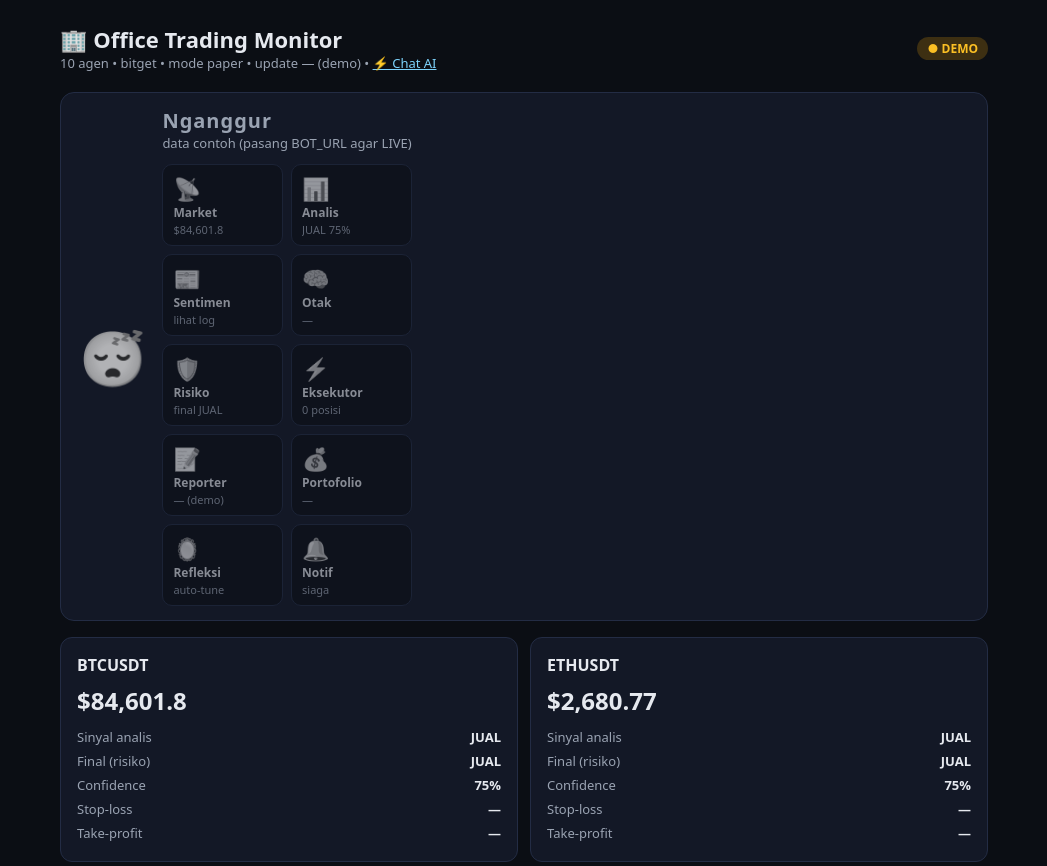
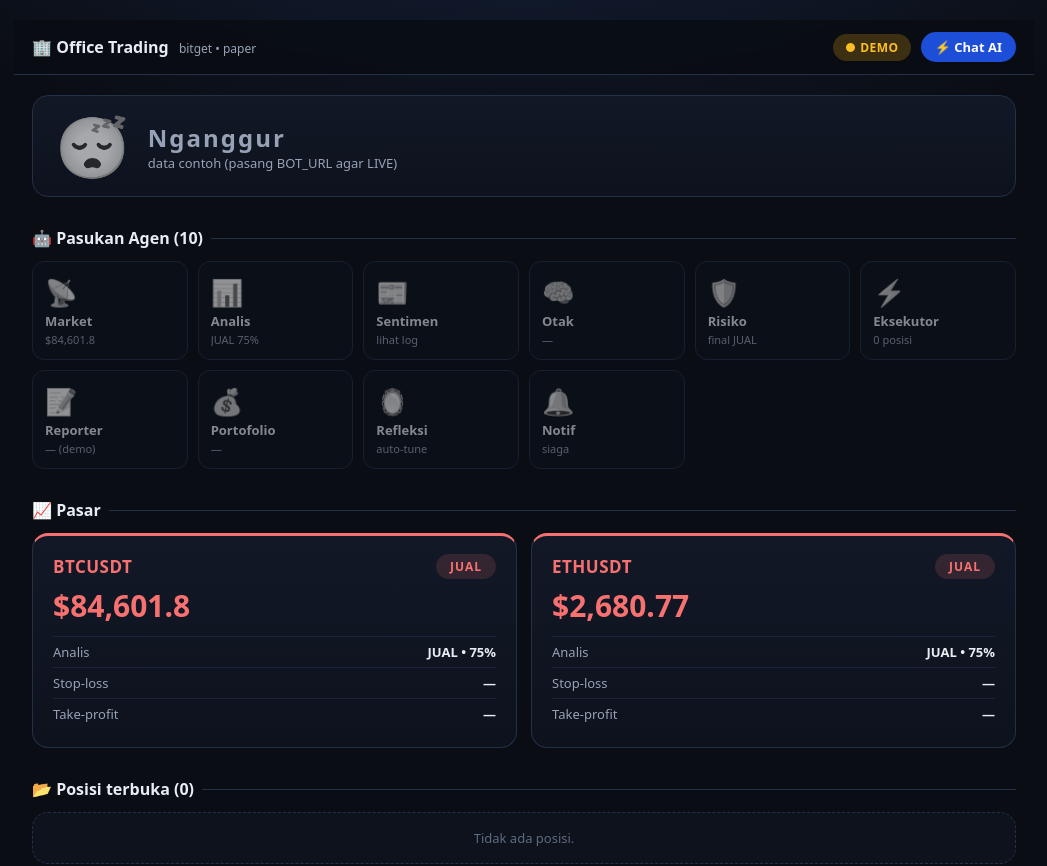
Before and after one commit to aris2151/office-monitor, a Next.js app: page / in a window 1280 px wide. Shown: the top 866 px of the page, without its empty margins (116-1163 px from the left). Built offline with nearby package versions, Linux system fonts and the light colour scheme.

Commit message:
rombak layout dashboard: nav, hero, kartu pasar, tabel

```diff
--- a/app/globals.css
+++ b/app/globals.css
@@ -1,50 +1,78 @@
+:root {
+  --bg: #0a0d13; --panel: #121826; --panel2: #0d121d; --garis: #223048;
+  --teks: #e8ecf3; --redup: #98a2b6; --redup2: #5f6b82;
+  --hijau: #4ade80; --merah: #f87171; --kuning: #fbbf24; --biru: #7dd3fc;
+  --r: 16px;
+}
 * { box-sizing: border-box; margin: 0; padding: 0; }
-body { font-family: system-ui, -apple-system, "Segoe UI", sans-serif; background: #0b0e14; color: #e6e9ef; min-height: 100vh; }
-.wrap { max-width: 960px; margin: 0 auto; padding: 24px 16px 64px; }
-header { display: flex; justify-content: space-between; align-items: center; flex-wrap: wrap; gap: 8px; margin-bottom: 20px; }
-h1 { font-size: 22px; }
-.sub { color: #9aa3b2; font-size: 13px; }
-.badge { display: inline-block; padding: 3px 10px; border-radius: 999px; font-size: 12px; font-weight: 700; }
-.live { background: #123d2b; color: #4ade80; }
-.demo { background: #3d2f12; color: #fbbf24; }
-.grid { display: grid; grid-template-columns: repeat(auto-fit, minmax(260px, 1fr)); gap: 12px; margin: 16px 0; }
-.card { background: #131826; border: 1px solid #232c44; border-radius: 12px; padding: 16px; }
-.card h2 { font-size: 16px; margin-bottom: 8px; }
-.harga { font-size: 24px; font-weight: 800; margin: 4px 0 8px; }
-.row { display: flex; justify-content: space-between; font-size: 13px; color: #9aa3b2; padding: 3px 0; }
-.row b { color: #e6e9ef; }
-.beli { color: #4ade80; } .jual { color: #f87171; } .tahan { color: #fbbf24; }
-table { width: 100%; border-collapse: collapse; font-size: 13px; margin-top: 8px; }
-th, td { text-align: left; padding: 8px; border-bottom: 1px solid #232c44; }
-th { color: #9aa3b2; font-weight: 600; }
-h3 { margin: 24px 0 4px; font-size: 15px; }
-.panduan { background: #131826; border: 1px dashed #3b4763; border-radius: 12px; padding: 16px; margin-top: 20px; font-size: 13px; line-height: 1.7; }
-code { background: #0b0e14; border: 1px solid #232c44; border-radius: 6px; padding: 1px 6px; font-size: 12px; }
-.err { color: #f87171; font-size: 13px; margin-top: 12px; }
-small { color: #9aa3b2; }
-a { color: #7dd3fc; }
-/* --- Maskot status bertugas/nganggur --- */
-.status { display: flex; gap: 16px; align-items: center; border-radius: 14px; padding: 14px 18px; margin: 16px 0; border: 1px solid #232c44; background: #131826; }
-.status .char { font-size: 54px; line-height: 1; }
-.status.tugas { border-color: #1d5c3a; background: #0e2018; }
-.status.tugas .char { animation: kerja 1.6s ease-in-out infinite; }
-@keyframes kerja { 0%,100% { transform: translateY(0) rotate(-4deg); } 50% { transform: translateY(-8px) rotate(4deg); } }
-.status.nganggur .char { filter: grayscale(1); opacity: 0.8; }
-.status .stitle { font-size: 20px; font-weight: 800; letter-spacing: 1px; }
-.status.tugas .stitle { color: #4ade80; }
-.status.nganggur .stitle { color: #9aa3b2; }
-.agenbar { display: flex; flex-wrap: wrap; gap: 4px 10px; margin-top: 8px; font-size: 11px; color: #5b6577; }
-.agenbar .on { color: #4ade80; }
+body { font-family: system-ui, -apple-system, "Segoe UI", sans-serif; background: radial-gradient(1200px 500px at 50% -10%, #14203a 0%, var(--bg) 60%); color: var(--teks); min-height: 100vh; }
+.wrap { max-width: 1020px; margin: 0 auto; padding: 20px 18px 72px; }
+.sub { color: var(--redup); font-size: 13px; }
+/* navigasi atas */
+.topnav { position: sticky; top: 0; z-index: 10; display: flex; justify-content: space-between; align-items: center; gap: 12px; padding: 12px 18px; margin: 0 -18px 20px; background: rgba(10, 13, 19, 0.88); backdrop-filter: blur(10px); border-bottom: 1px solid var(--garis); }
+.brand { font-size: 16px; }
+.brand span { color: var(--redup); font-size: 12px; margin-left: 6px; }
+.navkanan { display: flex; align-items: center; gap: 10px; flex-wrap: wrap; }
+.chip { background: var(--panel); border: 1px solid var(--garis); border-radius: 999px; padding: 5px 12px; font-size: 12px; }
+.chatlink { font-size: 13px; text-decoration: none; background: #1d4ed8; color: #fff; padding: 6px 14px; border-radius: 999px; font-weight: 700; }
+.badge { display: inline-block; padding: 5px 12px; border-radius: 999px; font-size: 12px; font-weight: 800; letter-spacing: 0.5px; }
+.live { background: #123d2b; color: var(--hijau); box-shadow: 0 0 12px rgba(74, 222, 128, 0.25); }
+.demo { background: #3d2f12; color: var(--kuning); }
+/* kartu status */
+.status { display: flex; gap: 18px; align-items: center; border-radius: var(--r); padding: 20px 22px; margin-bottom: 6px; border: 1px solid var(--garis); background: linear-gradient(180deg, var(--panel), var(--panel2)); }
+.status .char { font-size: 60px; line-height: 1; flex-shrink: 0; }
+.status.tugas { border-color: #1d5c3a; }
+.status.tugas .char { animation: kerja 1.8s ease-in-out infinite; filter: drop-shadow(0 0 14px rgba(74, 222, 128, 0.45)); }
+@keyframes kerja { 0%,100% { transform: translateY(0) rotate(-5deg); } 50% { transform: translateY(-9px) rotate(5deg); } }
+.status.nganggur .char { filter: grayscale(1); opacity: 0.75; }
+.status .stitle { font-size: 24px; font-weight: 800; letter-spacing: 2px; }
+.status.tugas .stitle { color: var(--hijau); }
+.status.nganggur .stitle { color: var(--redup); }
+/* seksi */
+h3 { margin: 30px 0 12px; font-size: 16px; display: flex; align-items: center; gap: 8px; }
+h3::after { content: ""; flex: 1; height: 1px; background: var(--garis); }
+/* kartu pasar */
+.grid { display: grid; grid-template-columns: repeat(auto-fit, minmax(300px, 1fr)); gap: 14px; }
+.card { background: linear-gradient(180deg, var(--panel), var(--panel2)); border: 1px solid var(--garis); border-radius: var(--r); padding: 18px 20px; }
+.card.pasar { border-top: 3px solid var(--redup2); }
+.card.pasar.beli { border-top-color: var(--hijau); }
+.card.pasar.jual { border-top-color: var(--merah); }
+.card.pasar.tahan { border-top-color: var(--kuning); }
+.pasaratas { display: flex; justify-content: space-between; align-items: center; margin-bottom: 6px; }
+.pasaratas h2 { font-size: 17px; letter-spacing: 0.5px; }
+.pilsinyal { font-size: 12px; font-weight: 800; padding: 4px 14px; border-radius: 999px; letter-spacing: 1px; }
+.pilsinyal.beli { background: rgba(74, 222, 128, 0.15); color: var(--hijau); }
+.pilsinyal.jual { background: rgba(248, 113, 113, 0.15); color: var(--merah); }
+.pilsinyal.tahan { background: rgba(251, 191, 36, 0.15); color: var(--kuning); }
+.harga { font-size: 30px; font-weight: 800; margin: 6px 0 10px; font-variant-numeric: tabular-nums; }
+.row { display: flex; justify-content: space-between; font-size: 13px; color: var(--redup); padding: 6px 0; border-top: 1px solid rgba(34, 48, 72, 0.6); }
+.row b { color: var(--teks); }
+.beli { color: var(--hijau); } .jual { color: var(--merah); } .tahan { color: var(--kuning); }
+/* tabel */
+.tabelkartu { background: var(--panel2); border: 1px solid var(--garis); border-radius: var(--r); overflow: hidden; }
+table { width: 100%; border-collapse: collapse; font-size: 13px; }
+th, td { text-align: left; padding: 10px 14px; border-bottom: 1px solid rgba(34, 48, 72, 0.6); }
+tr:last-child td { border-bottom: none; }
+th { color: var(--redup); font-weight: 600; font-size: 11px; text-transform: uppercase; letter-spacing: 0.5px; background: rgba(34, 48, 72, 0.3); }
+tbody tr:hover { background: rgba(125, 211, 252, 0.04); }
+.kosong2 { color: var(--redup2); font-size: 13px; background: var(--panel2); border: 1px dashed var(--garis); border-radius: var(--r); padding: 16px; text-align: center; }
+.panduan { background: var(--panel); border: 1px dashed #3b4763; border-radius: var(--r); padding: 18px; margin-top: 24px; font-size: 13px; line-height: 1.8; }
+code { background: #0b0e14; border: 1px solid var(--garis); border-radius: 6px; padding: 1px 6px; font-size: 12px; }
+.err { color: var(--merah); font-size: 13px; margin: 12px 0; background: rgba(248, 113, 113, 0.08); border: 1px solid rgba(248, 113, 113, 0.3); padding: 10px 14px; border-radius: 12px; }
+small { color: var(--redup); }
+a { color: var(--biru); }
 /* --- Kartu karakter tiap agen --- */
-.agens { display: grid; grid-template-columns: repeat(auto-fill, minmax(118px, 1fr)); gap: 8px; margin-top: 12px; }
-.agen { background: #0b0e14; border: 1px solid #232c44; border-radius: 10px; padding: 8px 10px; display: flex; flex-direction: column; gap: 1px; }
-.agen .aemoji { font-size: 22px; }
-.agen .anama { font-size: 12px; font-weight: 700; }
-.agen .ainfo { font-size: 11px; color: #9aa3b2; white-space: nowrap; overflow: hidden; text-overflow: ellipsis; }
-.status.nganggur .agen { opacity: 0.55; }
-.status.nganggur .agen .aemoji { filter: grayscale(1); }
-.status.tugas .agen { border-color: #1d5c3a; }
-.status.tugas .agen .anama { color: #4ade80; }
+.agens { display: grid; grid-template-columns: repeat(auto-fill, minmax(140px, 1fr)); gap: 10px; }
+.agen { background: var(--panel2); border: 1px solid var(--garis); border-radius: 12px; padding: 12px; display: flex; flex-direction: column; align-items: flex-start; gap: 2px; transition: transform 0.15s; }
+.agen:hover { transform: translateY(-2px); }
+.agen .aemoji { font-size: 26px; }
+.agen .anama { font-size: 13px; font-weight: 700; }
+.agen .ainfo { font-size: 11px; color: var(--redup); white-space: nowrap; overflow: hidden; text-overflow: ellipsis; max-width: 100%; }
+.agen { opacity: 0.55; }
+.agen .aemoji { filter: grayscale(1); }
+.agen.on { opacity: 1; border-color: #1d5c3a; }
+.agen.on .aemoji { filter: none; }
+.agen.on .anama { color: var(--hijau); }
 /* --- Chat ala-Grok --- */
 .chat { display: flex; height: 100vh; }
 .chat aside { width: 260px; background: #0e1320; border-right: 1px solid #232c44; display: flex; flex-direction: column; padding: 12px; gap: 10px; }
--- a/app/page.tsx
+++ b/app/page.tsx
@@ -73,35 +73,38 @@ export default function Page() {
 
   return (
     <div className="wrap">
-      <header>
-        <div>
-          <h1>🏢 Office Trading Monitor</h1>
-          <div className="sub">10 agen • {d?.exchange ?? "…"} • mode {d?.mode ?? "…"} • update {d?.waktu ?? "…"} • <a href="/chat">⚡ Chat AI</a></div>
+      <nav className="topnav">
+        <div className="brand">🏢 <b>Office Trading</b> <span>bitget • paper</span></div>
+        <div className="navkanan">
           {d?.portofolio?.ekuitas ? (
-            <div className="sub">💰 Ekuitas Rp {Number(d.portofolio.ekuitas).toLocaleString("id-ID")} (
-              <b className={d.portofolio.ret_pct >= 0 ? "beli" : "jual"}>{d.portofolio.ret_pct}%</b>
-              ) • harian {d.portofolio.harian_pct}% • posisi {d.portofolio.posisi_terbuka}</div>
+            <span className="chip">💰 Rp {Number(d.portofolio.ekuitas).toLocaleString("id-ID")} (
+              <b className={d.portofolio.ret_pct >= 0 ? "beli" : "jual"}>{d.portofolio.ret_pct}%</b>)</span>
           ) : null}
-        </div>
           <span className={`badge ${d && !d.demo ? "live" : "demo"}`}>
             {d && !d.demo ? "● LIVE" : "● DEMO"}
           </span>
-      </header>
+          <a href="/chat" className="chatlink">⚡ Chat AI</a>
+        </div>
+      </nav>
 
       {d?.offline && <div className="err">⚠️ Laptop offline (tunnel mati?). Menampilkan data terakhir/demo. Nyalakan office + tunnel.</div>}
       {err && <div className="err">{err}</div>}
 
-      <div className={`status ${tugas ? "tugas" : "nganggur"}`}>
+      <section className={`status ${tugas ? "tugas" : "nganggur"}`}>
         <div className="char">{tugas ? "🤖" : "😴"}</div>
-        <div>
+        <div className="sinfo">
           <div className="stitle">{tugas ? "BERTUGAS" : "Nganggur"}</div>
           <div className="sub">
             {!d ? "menghubungi bot…" :
              d.demo ? "data contoh (pasang BOT_URL agar LIVE)" :
              d.offline ? "bot/tunnel mati" :
              umur === null ? "waktu data tak terbaca" :
-             `data ${fmtUmur(umur)}${umur >= 300 ? " — basi! cek bot/tunnel" : ""}`}
+             `update ${d.waktu} (${fmtUmur(umur)})${umur >= 300 ? " — basi! cek bot/tunnel" : ""}`}
           </div>
+        </div>
+      </section>
+
+      <h3>🤖 Pasukan Agen (10)</h3>
       <div className="agens">{KARAKTER.map((a) => (
         <div key={a.id} className={`agen ${tugas ? "on" : ""}`} title={a.peran}>
           <span className="aemoji">{a.emoji}</span>
@@ -109,17 +112,17 @@ export default function Page() {
           <span className="ainfo">{d ? a.info(d) : "…"}</span>
         </div>
       ))}</div>
-        </div>
-      </div>
 
+      <h3>📈 Pasar</h3>
       <div className="grid">
         {(d?.simbol ?? []).map((s) => (
-          <div className="card" key={s.symbol}>
+          <div className={`card pasar ${warna(s.sinyal_final)}`} key={s.symbol}>
+            <div className="pasaratas">
               <h2>{s.symbol}</h2>
+              <span className={`pilsinyal ${warna(s.sinyal_final)}`}>{s.sinyal_final}</span>
+            </div>
             <div className="harga">${s.harga?.toLocaleString("en-US")}</div>
-            <div className="row"><span>Sinyal analis</span><b className={warna(s.sinyal)}>{s.sinyal}</b></div>
-            <div className="row"><span>Final (risiko)</span><b className={warna(s.sinyal_final)}>{s.sinyal_final}</b></div>
-            <div className="row"><span>Confidence</span><b>{((s.confidence ?? 0) * 100).toFixed(0)}%</b></div>
+            <div className="row"><span>Analis</span><b className={warna(s.sinyal)}>{s.sinyal} • {((s.confidence ?? 0) * 100).toFixed(0)}%</b></div>
             <div className="row"><span>Stop-loss</span><b>{s.stop_loss ? "$" + Number(s.stop_loss).toLocaleString("en-US") : "—"}</b></div>
             <div className="row"><span>Take-profit</span><b>{s.take_profit ? "$" + Number(s.take_profit).toLocaleString("en-US") : "—"}</b></div>
           </div>
@@ -127,20 +130,20 @@ export default function Page() {
       </div>
 
       <h3>📂 Posisi terbuka ({Object.keys(d?.posisi ?? {}).length})</h3>
-      {Object.keys(d?.posisi ?? {}).length === 0 ? <small>Tidak ada posisi.</small> : (
-        <table>
+      {Object.keys(d?.posisi ?? {}).length === 0 ? <div className="kosong2">Tidak ada posisi.</div> : (
+        <div className="tabelkartu"><table>
           <thead><tr><th>Simbol</th><th>Beli @</th><th>Koin</th><th>SL</th><th>TP</th></tr></thead>
           <tbody>
             {Object.entries(d!.posisi).map(([k, v]: any) => (
               <tr key={k}><td>{k}</td><td>{v.harga_beli}</td><td>{v.koin}</td><td>{v.stop_loss}</td><td>{v.take_profit}</td></tr>
             ))}
           </tbody>
-        </table>
+        </table></div>
       )}
 
       <h3>📜 Riwayat (20 terakhir)</h3>
-      {(d?.riwayat ?? []).length === 0 ? <small>Belum ada trade tertutup.</small> : (
-        <table>
+      {(d?.riwayat ?? []).length === 0 ? <div className="kosong2">Belum ada trade tertutup.</div> : (
+        <div className="tabelkartu"><table>
           <thead><tr><th>Waktu</th><th>Simbol</th><th>PnL</th><th>Alasan</th></tr></thead>
           <tbody>
             {d!.riwayat.slice().reverse().map((r: any, i: number) => (
@@ -149,7 +152,7 @@ export default function Page() {
                 <td>{r.alasan}</td></tr>
             ))}
           </tbody>
-        </table>
+        </table></div>
       )}
 
       {d?.demo && (
```
Lines whose indentation alone changed are shown as unchanged.
